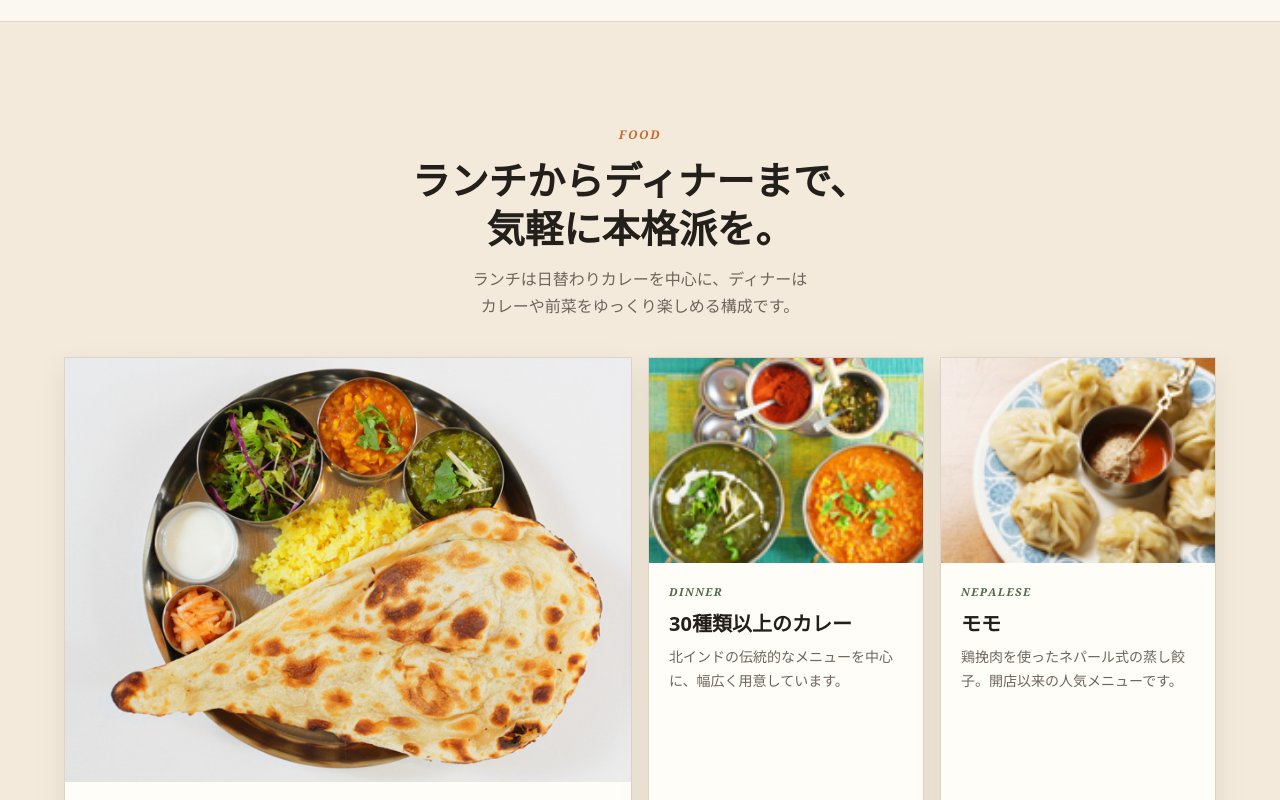
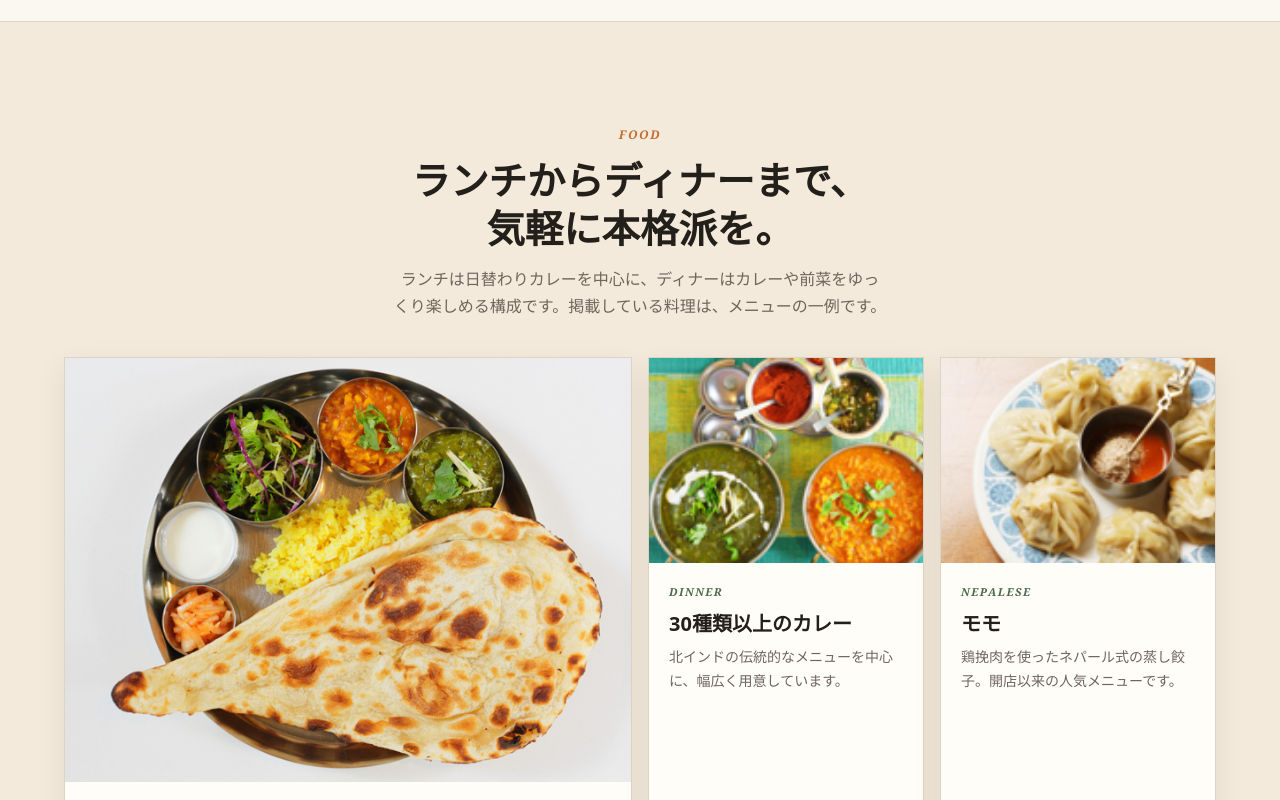
Before and after one commit to norinity1103/aashirwad.jp, a website built with Vite: page index.html in a window 1280 px wide. Shown: the part 1596-2396 px from the top of the page. Built offline with nearby package versions, Linux system fonts and the light colour scheme.

Commit message:
【メニュー】メニュー導線を一時非表示＋FOODに「メニューの一例」注記 (#2)
- ヒーローの「メニューを見る」ボタンとグロナビの Menu をコメントアウトで一時非表示（新メニュー掲載時に復活）
- FOOD の説明文に「掲載している料理は、メニューの一例です。」を追記（日英）
- E2E を非表示状態に合わせて更新

Co-authored-by: Claude Opus 5.5 <noreply@anthropic.com>

```diff
--- a/index.html
+++ b/index.html
@@ -88,7 +88,9 @@
       <nav class="site-nav" id="site-nav" aria-label="主要ナビゲーション" data-i18n-attr="aria-label:header.navLabel">
         <a href="#about" data-i18n-html="nav.about">About</a>
         <a href="#food" data-i18n-html="nav.food">Food</a>
+        <!-- 価格改定のためメニュー導線を一時非表示。新メニュー掲載時に復活させる
         <a href="#menu" data-i18n-html="nav.menu">Menu</a>
+        -->
         <a href="#story" data-i18n-html="nav.story">Story</a>
         <a href="#faq" data-i18n-html="nav.faq">FAQ</a>
         <a href="#visit" data-i18n-html="nav.visit">Visit</a>
@@ -113,7 +115,9 @@
             ランチもディナーも、街歩きの途中に立ち寄りやすい一皿を用意しています。
           </p>
           <div class="hero-actions" aria-label="主要リンク" data-i18n-attr="aria-label:hero.actionsLabel">
+            <!-- 価格改定のためメニュー導線を一時非表示。新メニュー掲載時に復活させる
             <a class="button primary" href="#menu"><span class="material-icon" aria-hidden="true">restaurant</span><span data-i18n="cta.menu">メニューを見る</span></a>
+            -->
             <a class="button secondary" href="tel:0762622170"><span class="material-icon" aria-hidden="true">phone</span><span data-i18n="cta.call">電話する</span></a>
             <a class="button secondary social" href="https://www.instagram.com/aashirwad.kanazawa/" target="_blank" rel="noopener"><span class="material-icon" aria-hidden="true">photo_camera</span><span data-i18n="cta.instagram">Instagram</span></a>
           </div>
@@ -152,7 +156,7 @@
           <p class="eyebrow">Food</p>
           <h2 id="food-title" data-i18n-html="food.title">ランチからディナーまで、<br class="desktop-break" />気軽に本格派を。</h2>
           <p data-i18n="food.copy">
-            ランチは日替わりカレーを中心に、ディナーはカレーや前菜をゆっくり楽しめる構成です。
+            ランチは日替わりカレーを中心に、ディナーはカレーや前菜をゆっくり楽しめる構成です。掲載している料理は、メニューの一例です。
           </p>
         </div>
         <div class="dish-grid">
--- a/src/main.js
+++ b/src/main.js
@@ -32,7 +32,7 @@ const translations = {
     "about.copy1": "古くからの用水が穏やかに流れる「せせらぎ通り」にある、インド料理レストランです。1階・2階あわせて30席の店内で、ランチとディナーを提供しています。",
     "about.copy2": "旅行中の方にも地域の方にも使いやすいよう、日本語・英語のメニューを用意しています。",
     "food.title": "ランチからディナーまで、<br class=\"desktop-break\" />気軽に本格派を。",
-    "food.copy": "ランチは日替わりカレーを中心に、ディナーはカレーや前菜をゆっくり楽しめる構成です。",
+    "food.copy": "ランチは日替わりカレーを中心に、ディナーはカレーや前菜をゆっくり楽しめる構成です。掲載している料理は、メニューの一例です。",
     "dish.aashirwad.title": "アシルワードセット",
     "dish.aashirwad.copy": "日替わりカレーから2種類を選べる、昼の定番セット。",
     "dish.curry.title": "30種類以上のカレー",
@@ -161,7 +161,7 @@ const translations = {
     "about.copy1": "AASHIRWAD is located on Seseragi Street, where old waterways still run through Nagamachi. The restaurant has 30 seats across the first and second floors.",
     "about.copy2": "Japanese and English menus are available for both local guests and travelers.",
     "food.title": "From lunch to dinner,<br />casual and authentic.",
-    "food.copy": "Lunch centers on daily curries, while dinner offers curries, appetizers, tandoor dishes, biryani, thali, drinks, and desserts.",
+    "food.copy": "Lunch centers on daily curries, while dinner offers curries, appetizers, tandoor dishes, biryani, thali, drinks, and desserts. The dishes shown here are examples from our menu.",
     "dish.aashirwad.title": "Aashirwad Set",
     "dish.aashirwad.copy": "A lunch set with two daily curries.",
     "dish.curry.title": "More than 30 curries",
```
Also changed, not shown: tests/site.spec.js (+5 -2 lines).
